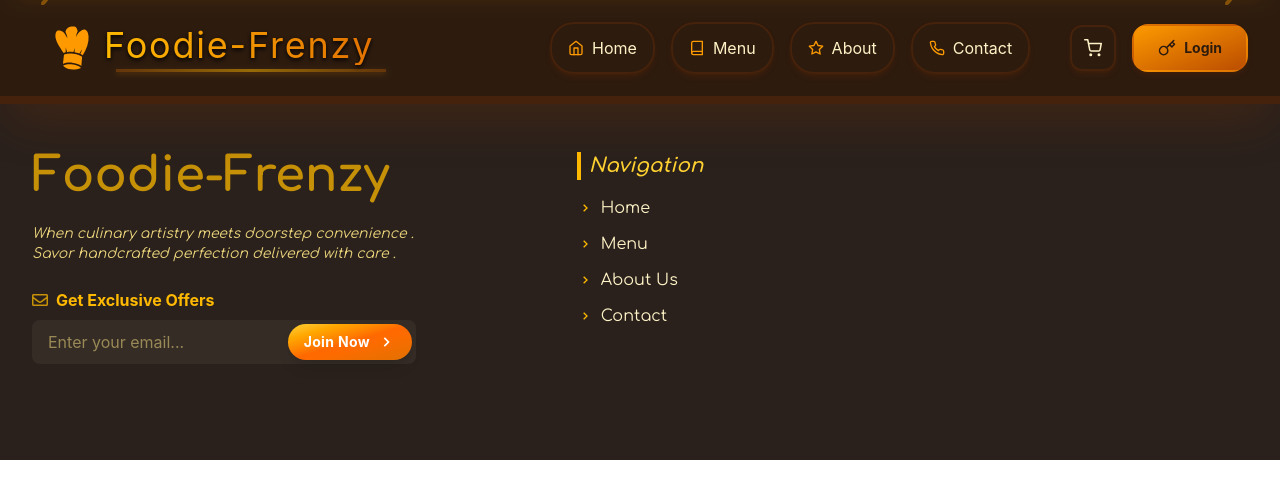
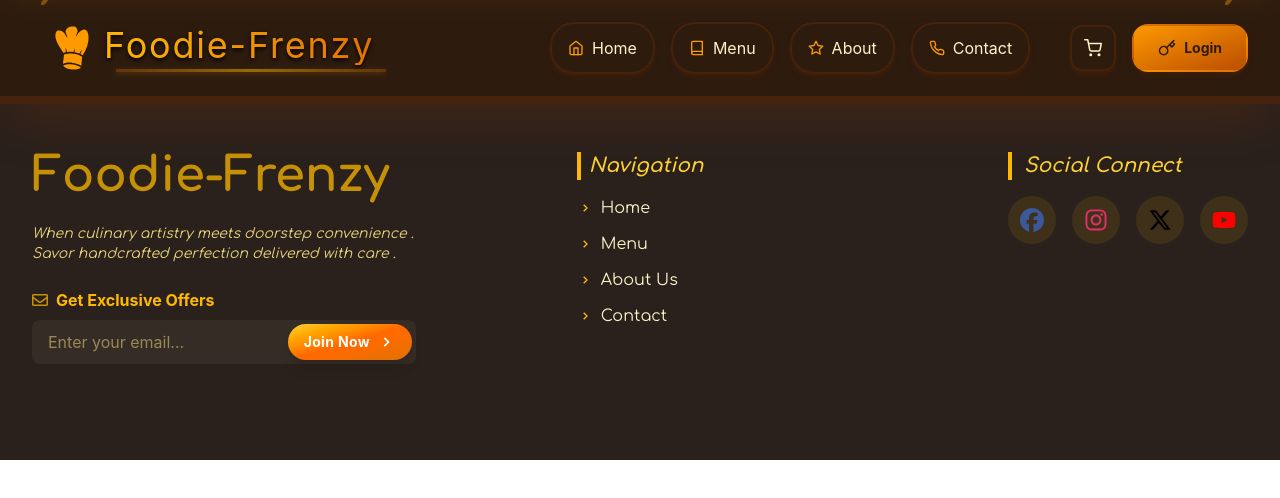
Before and after one commit to muradhosenrafi/Food-web-site, a React (Vite) app: page /cart in a window 1280 px wide. Shown: the top 498 px of the page. Built offline with nearby package versions, Linux system fonts and the light colour scheme; a web font is replaced by a local one.

Commit message:
Right Cloumn

```diff
--- a/src/components/Footer.jsx
+++ b/src/components/Footer.jsx
@@ -1,6 +1,7 @@
 import React, { useState } from "react";
 import { BiChevronRight } from "react-icons/bi";
 import { FaRegEnvelope } from "react-icons/fa";
+import { socialIcons } from "../assets/dummydata";
 
 const navItems = [
   { name: "Home", link: "/" },
@@ -81,6 +82,31 @@ const Footer = () => {
               </ul>
             </div>
           </div>
+          {/* Right Cloumn */}
+          <div className="flex justify-center md:justify-end">
+            <div className="space-y-4">
+             <h3 className="text-xl font-semibold mb-4 border-l-4 border-amber-400 pl-3 font-merriweather italic text-amber-300">
+                Social Connect
+              </h3>
+              <div className="flex space-x-4">
+                {socialIcons.map(({ icon: Icon, link, color, label }, idx) => (
+                  <a
+                    key={idx}
+                    href={link}
+                    target="_blank"
+                    rel="noopener noreferrer"
+                    aria-label={label}
+                    className="text-2xl bg-amber-400/10 p-3 rounded-full hover:bg-amber-400/20 hover:scale-110 transition-all duration-300 relative group"
+                    style={{ color }}>
+                    <Icon className="hover:scale-125 transition-transform"/>
+                    <span className="absolute -bottom-8 left-1/2 -translate-x-1/2 bg-amber-400 text-black px-2 pl-1 rounded text-xs font-bold opacity-0 group-hover:opacity-100 transition-opacity">
+                     {label}
+                    </span>
+                  </a>
+                ))}
+              </div>
+            </div>
+          </div>
         </div>
       </div>
     </footer>
```
